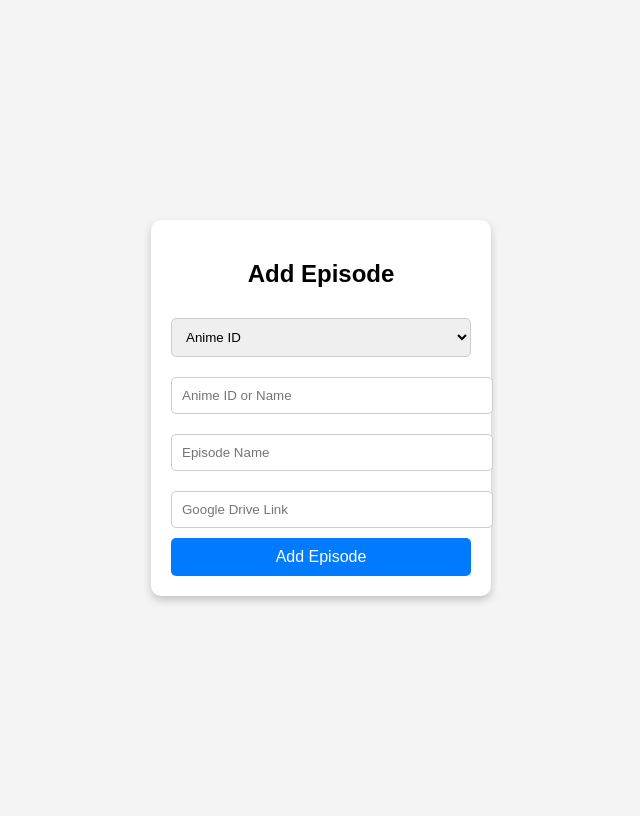
After one commit to bhavin2109/Anime-Site, a PHP site: page /PROJECT/admin/add_episode.php in a window 1280 px wide. The commit adds this page. Shown: the whole page, without its empty margins (319-959 px from the left). Run offline with PHP 8.4, Linux system fonts and the light colour scheme.

```diff
--- /dev/null
+++ b/admin/add_episode.php
@@ -0,0 +1,108 @@
+<?php
+include '../pages/dbconnect.php';
+
+if ($_SERVER["REQUEST_METHOD"] == "POST") {
+    $anime_identifier = $_POST["anime_identifier"];
+    $identifier_type = $_POST["identifier_type"];
+    $episode_name = $_POST["episode_name"];
+    $episode_link = $_POST["episode_link"];
+
+    // Check if anime exists
+    if ($identifier_type == "id") {
+        $query = "SELECT * FROM anime WHERE anime_id = '$anime_identifier'";
+    } else {
+        $query = "SELECT * FROM anime WHERE anime_name = '$anime_identifier'";
+    }
+    $result = mysqli_query($conn, $query);
+
+    if (mysqli_num_rows($result) > 0) {
+        $anime = mysqli_fetch_assoc($result);
+        $anime_id = $anime['anime_id'];
+        $sql = "INSERT INTO episodes (anime_id, episode_name, episode_link) VALUES ('$anime_id', '$episode_name', '$episode_link')";
+        if (mysqli_query($conn, $sql)) {
+            echo "<script>alert('Episode added successfully!');</script>";
+            echo "<script>window.location.href = 'dashboard.php';</script>";
+        } else {
+            echo "<script>alert('Error adding episode: " . mysqli_error($conn) . "');</script>";
+        }
+    } else {
+        echo "<script>alert('Anime not found.');</script>";
+    }
+}
+
+mysqli_close($conn);
+?>
+
+<!DOCTYPE html>
+<html lang="en">
+<head>
+    <meta charset="UTF-8">
+    <meta name="viewport" content="width=device-width, initial-scale=1.0">
+    <title>Add Episode</title>
+    <style>
+        body {
+            font-family: Arial, sans-serif;
+            background-color: #f4f4f4;
+            display: flex;
+            justify-content: center;
+            align-items: center;
+            height: 100vh;
+        }
+
+        .form-container {
+            background-color: white;
+            padding: 20px;
+            border-radius: 10px;
+            box-shadow: 0 4px 8px rgba(0, 0, 0, 0.2);
+            width: 300px;
+            display: flex;
+            flex-direction: column;
+            align-items: center;
+        }
+
+        .form-container h2 {
+            margin-bottom: 20px;
+            text-align: center;
+        }
+
+        .form-container input[type="text"],
+        .form-container select {
+            width: 100%;
+            padding: 10px;
+            margin: 10px 0;
+            border: 1px solid #ccc;
+            border-radius: 5px;
+        }
+
+        .form-container button {
+            width: 100%;
+            padding: 10px;
+            background-color: #007bff;
+            color: white;
+            border: none;
+            border-radius: 5px;
+            font-size: 16px;
+            cursor: pointer;
+        }
+
+        .form-container button:hover {
+            background-color: #0056b3;
+        }
+    </style>
+</head>
+<body>
+    <div class="form-container">
+        <h2>Add Episode</h2>
+        <form action="add_episode.php" method="post">
+            <select name="identifier_type" required>
+                <option value="id">Anime ID</option>
+                <option value="name">Anime Name</option>
+            </select>
+            <input type="text" name="anime_identifier" placeholder="Anime ID or Name" required>
+            <input type="text" name="episode_name" placeholder="Episode Name" required>
+            <input type="text" name="episode_link" placeholder="Google Drive Link" required>
+            <button type="submit">Add Episode</button>
+        </form>
+    </div>
+</body>
+</html>
--- a/admin/admin.php
+++ b/admin/admin.php
@@ -93,7 +93,7 @@
                 <h1>Admin Panel</h1>
                 <ul type="none">
                     <li><a href="dashboard.php" target="content-frame">Dashboard</a></li>
-                    <li><a href="anime.php" target="content-frame">Anime</a></li>
+                    <li><a href="anime_list.php" target="content-frame">Anime</a></li>
                     <li><a href="users.php" target="content-frame">Users</a></li>
                     <li><a href="profile.php" target="content-frame">Profile</a></li>
                     <li><a href="logout.php" target="content-frame">Logout</a></li>
```
Also changed, not shown: admin/anime_list.php (added, +116 -0 lines), assets/thumbnails/grave of the fireflies.jpg (added), assets/thumbnails/i want to eat your pancreas.jpg (added), assets/thumbnails/silent voice.jpg (added).
